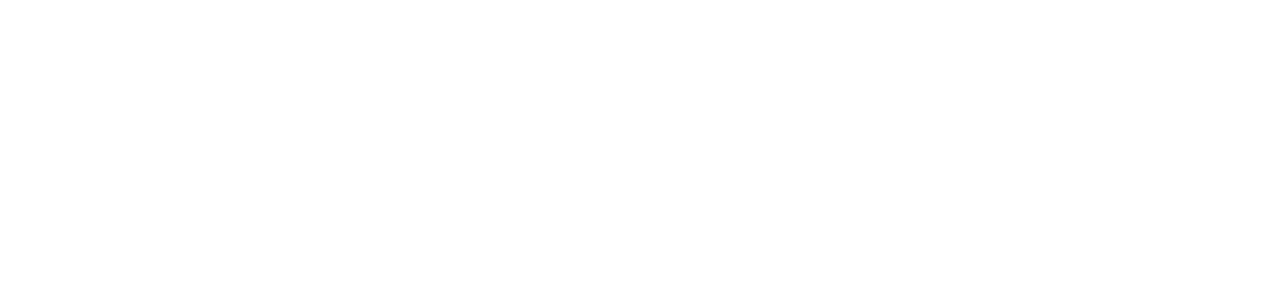
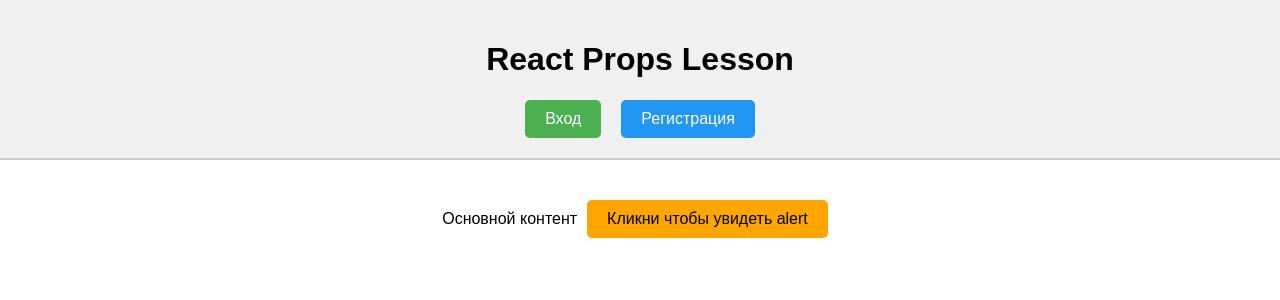
Before and after one commit to RuslanChekhuta/my-app, a React (Vite) app: page / in a window 1280 px wide. Shown: the top 300 px of the page. Built offline with nearby package versions, Linux system fonts and the light colour scheme.

Commit message:
Добавьте структуру проекта и реализуйте компоненты: Button, Header и HomePage

```diff
--- a/src/App.css
+++ b/src/App.css
@@ -0,0 +1,23 @@
+body {
+  margin: 0;
+  font-family: sans-serif;
+  text-align: center;
+}
+.header {
+  background-color: #f0f0f0;
+  padding: 20px;
+  border-bottom: 2px solid #ccc;
+  margin-bottom: 20px;
+}
+.btn {
+  padding: 10px 20px;
+  border: none;
+  border-radius: 5px;
+  cursor: pointer;
+  font-size: 16px;
+  margin: 0 10px;
+  transition: opacity 0.3s;
+}
+.btn:hover {
+  opacity: 0.8;
+}
--- a/src/App.jsx
+++ b/src/App.jsx
@@ -1,7 +1,12 @@
 import "./App.css";
+import HomePage from "./pages/HomePage";
 
-function App() {
-  return <></>;
-}
+const App = () => {
+  return (
+    <div>
+      <HomePage />
+    </div>
+  );
+};
 
 export default App;
--- /dev/null
+++ b/src/components/Button.jsx
@@ -0,0 +1,10 @@
+const Button = ({ label = "Нажми меня", customStyle, onClick }) => {
+  // TODO: Реализуйте логику здесь.
+  return (
+    <button className="btn" style={customStyle} onClick={onClick}>
+      {label}
+    </button>
+  );
+};
+
+export default Button;
--- /dev/null
+++ b/src/components/Header.jsx
@@ -0,0 +1,21 @@
+import Button from "./Button";
+
+const Header = () => {
+  // TODO: Реализуйте логику здесь.
+  return (
+    <header className="header">
+      <h1>React Props Lesson</h1>
+      <Button
+        label="Вход"
+        customStyle={{ backgroundColor: "#4CAF50", color: "white" }}
+      />
+
+      <Button
+        label="Регистрация"
+        customStyle={{ backgroundColor: "#2196F3", color: "white" }}
+      />
+    </header>
+  );
+};
+
+export default Header;
--- /dev/null
+++ b/src/pages/HomePage.jsx
@@ -0,0 +1,28 @@
+import Button from "../components/Button";
+import Header from "../components/Header";
+
+const HomePage = () => {
+  // TODO: Реализуйте логику здесь.
+
+  const handleAction = (text) => {
+    alert(text);
+  };
+
+  return (
+    <>
+      <Header />
+      <div>
+        Основной контент
+        <Button
+          label="Кликни чтобы увидеть alert"
+          onClick={() => {
+            handleAction("Привет из HomePage!");
+          }}
+          customStyle={{ backgroundColor: "orange", marginTop: "20px" }}
+        />
+      </div>
+    </>
+  );
+};
+
+export default HomePage;
```
Also changed, not shown: 1 other file (tests, documents, lock files or other folders).
